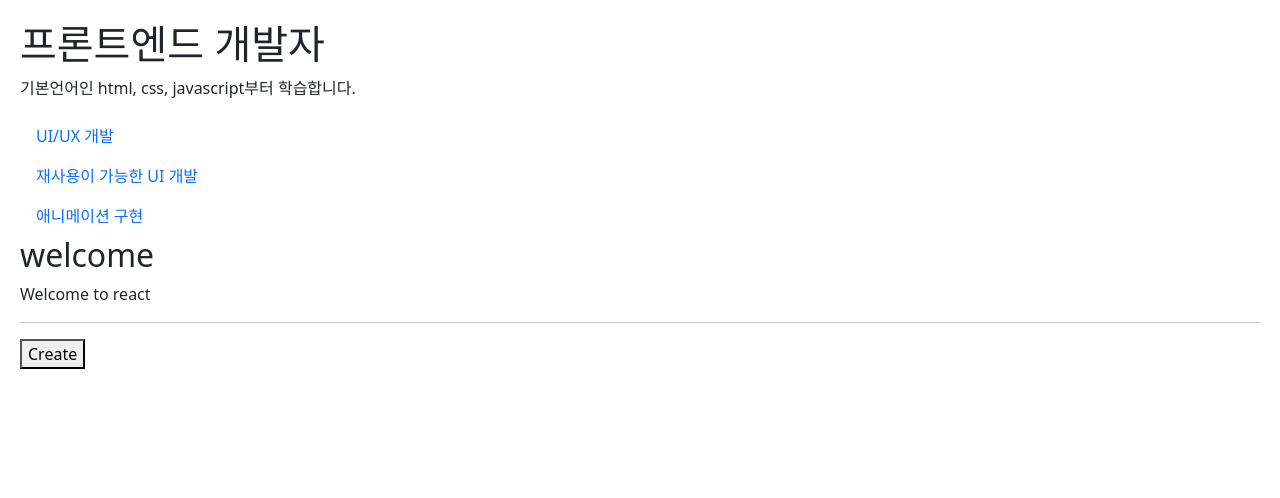
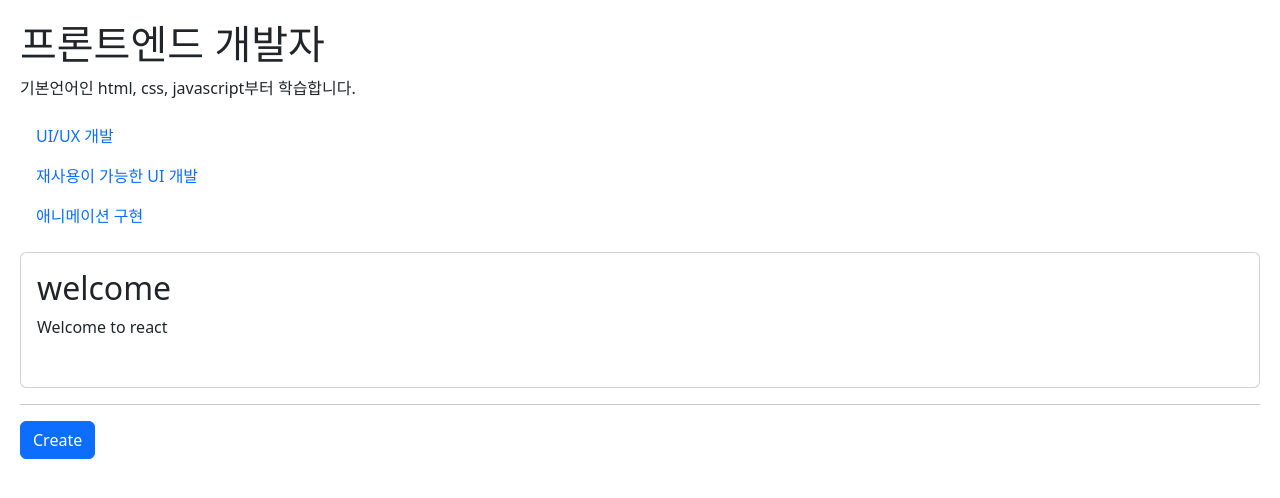
Before and after one commit to isnow-x/est13_react-basic, a React (Vite) app: page / in a window 1280 px wide. Shown: the top 498 px of the page. Built offline with nearby package versions, Linux system fonts and the light colour scheme.

Commit message:
Refactor MyArticle component for improved styling and structure

```diff
--- a/src/components/MyArticle.jsx
+++ b/src/components/MyArticle.jsx
@@ -1,14 +1,24 @@
 function MyArticle({ title, desc, level, onChangeMode, onDelete }) {
   console.log("MyArticle render");
   return (
-    <section>
-      <article>
-        <h2>{title}</h2>
-        <p>{desc}</p>
+    <section className="card mt-3 mb-3">
+      <article className="card-body">
+        <h2 className="card-title">{title}</h2>
+        <p className="card-text">{desc}</p>
         {level && <p>난이도:{level}</p>}
       </article>
-      {onChangeMode && <button onClick={onChangeMode}>수정</button>}
-      {onDelete && <button onClick={onDelete}>삭제</button>}
+      <div className="d-flex justify-content-end p-3 gap-1">
+        {onChangeMode && (
+          <button className="btn btn-secondary btn-sm" onClick={onChangeMode}>
+            수정
+          </button>
+        )}
+        {onDelete && (
+          <button className="btn btn-danger btn-sm" onClick={onDelete}>
+            삭제
+          </button>
+        )}
+      </div>
     </section>
   );
 }
--- a/src/components/controls.jsx
+++ b/src/components/controls.jsx
@@ -3,6 +3,7 @@
   return (
     <div className="menu">
       <button
+        className="btn btn-primary"
         onClick={() => {
           onChangeMode();
         }}
```
